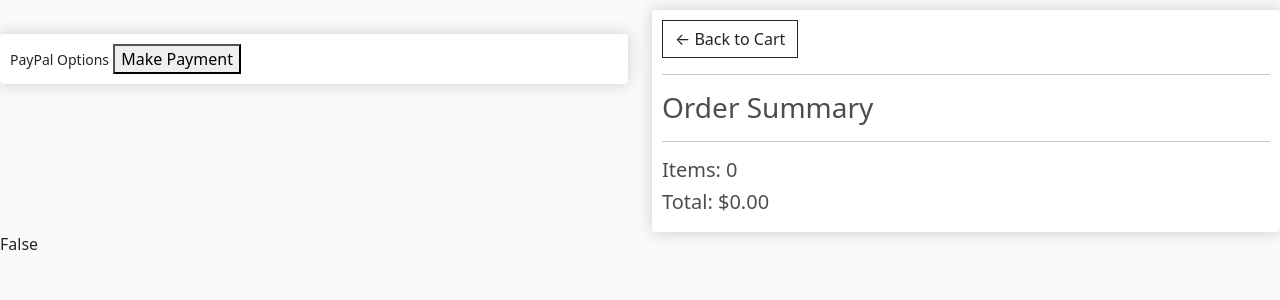
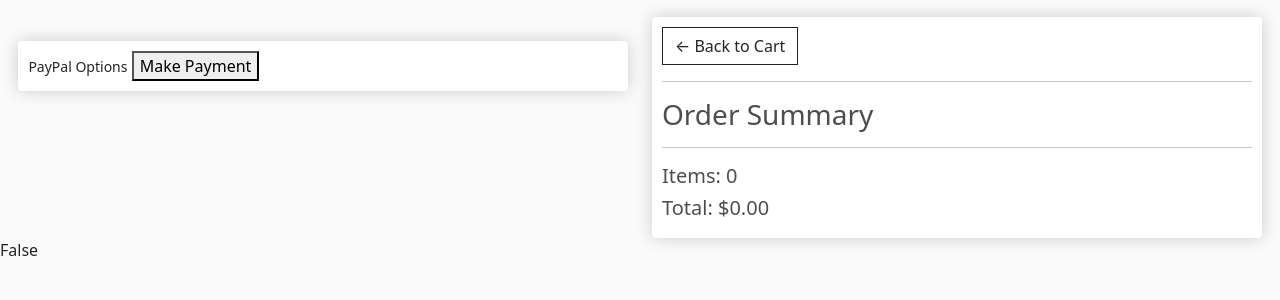
Before and after one commit to Harijohnson/django-web, a Django app: page /checkout/ in a window 1280 px wide. Shown: the part 64-364 px from the top of the page. Run offline with Django 4.2, Linux system fonts and the light colour scheme.

Commit message:
"new changes"

```diff
--- a/store/models.py
+++ b/store/models.py
@@ -4,12 +4,12 @@
 class Customer(models.Model):
     user=models.OneToOneField(User,on_delete=models.CASCADE,null=True, blank=True)
     name=models.CharField(max_length=200,null=True)
-    email=models.CharField(max_length=200,null=True)
+    email=models.EmailField(max_length=200,null=True)
     def __str__(self):
         return self.name
 class Product(models.Model):
     name = models.CharField(max_length=200,null=True)
-    price= models.FloatField(null=True)
+    price= models.DecimalField(null=True,max_digits=20,decimal_places=2)
     digital=models.BooleanField(default=False, null=True , blank=True)
     #image
     image = models.ImageField(null=True, blank=True)
--- a/store/static/css/main.css
+++ b/store/static/css/main.css
@@ -1,7 +1,13 @@
 body{
 	background-color: hsl(0, 0%, 98%);
 }
+.row{
+	margin-top:.5%;
+    margin-left: .5%;
+	margin-right: .5%;
 
+
+}
 h1,h2,h3,h4,h5,h6{
 	color:hsl(0, 0%, 30%);
 }
@@ -47,6 +53,7 @@
 	font-size: 14px;
 }
 .col-lg-4, .col-lg-6, .col-lg-8, .col-lg-12{
+
 	margin-top: 10px;
 }
 
--- a/store/templates/store/checkout.html
+++ b/store/templates/store/checkout.html
@@ -17,6 +17,7 @@
             <div class="box-element" id="form-wrapper">
                 <form action="" id="form">
                     <div id="user-info">
+                        {% csrf_token %}
                         <div class="form-field">
 							<input required class="form-control" type="text" name="name" placeholder="Name..">
 						</div>
```
Also changed, not shown: store/migrations/0005_shippingaddress_country.py (added), store/migrations/0006_alter_customer_email_alter_product_price.py (added), store/views.py (line endings or trailing spaces).
